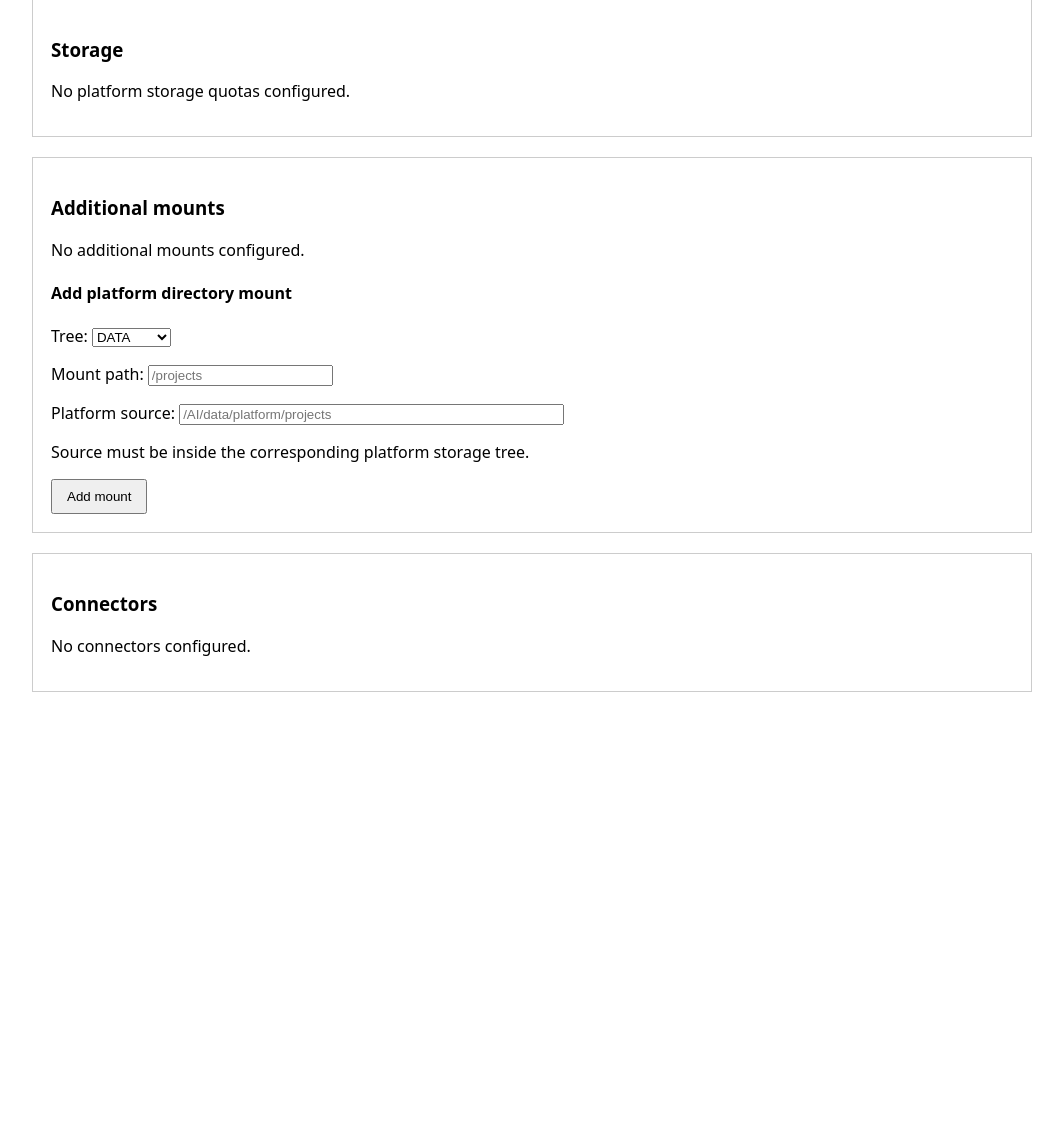
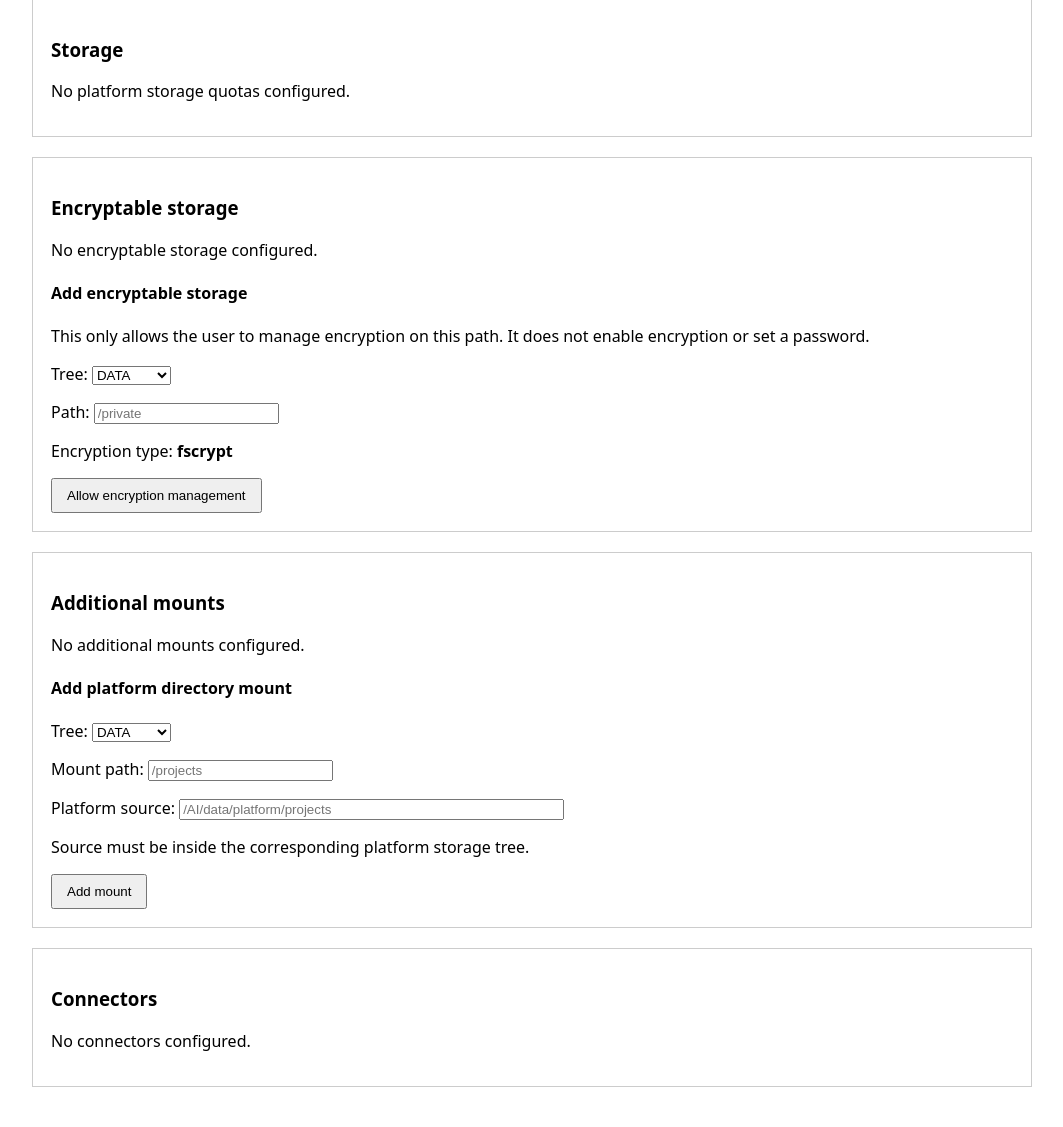
Before and after one commit to martelnov/ai-platform, a FastAPI app: template control-plane/app/templates/user-detail.html in a window 1280 px wide. Shown: the part 607-1734 px from the top of the page, without its empty margins (108-1171 px from the left). Before the commit the page ends 1299 px from the top, so only its background shows below. Run offline with FastAPI, Linux system fonts and the light colour scheme; the template is opened without the code that fills it, so the values that code supplies are empty; some libraries are stand-ins or nearby versions.

Commit message:
Add admin encryptable storage policy

```diff
--- a/control-plane/app/main.py
+++ b/control-plane/app/main.py
@@ -753,6 +753,34 @@ def admin_user_detail(request: Request, user_id: int):
                     f"mount-remove:{mount['id']}",
                 )
 
+            cur.execute(
+                """
+                SELECT
+                    id,
+                    tree,
+                    root_path,
+                    encryption_type,
+                    enabled,
+                    created_at
+                FROM user_encryption_roots
+                WHERE user_id = %s
+                ORDER BY tree, root_path
+                """,
+                (user_id,),
+            )
+
+            encryption_roots = [
+                {
+                    "id": row[0],
+                    "tree": row[1],
+                    "root_path": row[2],
+                    "encryption_type": row[3],
+                    "enabled": row[4],
+                    "created_at": row[5],
+                }
+                for row in cur.fetchall()
+            ]
+
     response = templates.TemplateResponse(
         request=request,
         name="user-detail.html",
@@ -760,7 +788,13 @@ def admin_user_detail(request: Request, user_id: int):
             "identity": identity,
             "user": user,
             "error": request.query_params.get("error"),
+            "encryption_error": request.query_params.get("encryption_error"),
             "storage": storage,
+            "encryption_roots": encryption_roots,
+            "encryption_create_csrf": csrf_token(
+                identity["login"],
+                f"encryptable-create:{user_id}",
+            ),
             "mounts": mounts,
             "mount_create_csrf": csrf_token(
                 identity["login"],
@@ -1079,6 +1113,147 @@ def check_tailscale_secret(request: Request):
         "secret": "tailscale.provisioning",
         "status": "decrypt-ok",
     }
+
+
+@app.post("/admin/users/{user_id}/encryptable-storage")
+async def create_encryptable_storage(
+    user_id: int,
+    request: Request,
+):
+    with db_connect() as conn:
+        identity = require_admin(request, conn)
+
+        form = parse_qs(
+            (await request.body()).decode("utf-8")
+        )
+
+        supplied_csrf = form.get("csrf", [""])[0]
+
+        expected_csrf = csrf_token(
+            identity["login"],
+            f"encryptable-create:{user_id}",
+        )
+
+        if not hmac.compare_digest(
+            supplied_csrf,
+            expected_csrf,
+        ):
+            raise HTTPException(
+                status_code=403,
+                detail="Invalid CSRF token",
+            )
+
+        tree = form.get("tree", [""])[0].strip()
+        root_path = form.get("root_path", [""])[0].strip()
+
+        if tree not in ("data", "models"):
+            message = "Invalid storage tree"
+
+            return RedirectResponse(
+                url=(
+                    f"/admin/users/{user_id}?encryption_error="
+                    + quote(message, safe="")
+                    + "#encryptable-storage"
+                ),
+                status_code=303,
+            )
+
+        parts = (
+            root_path[1:].split("/")
+            if root_path.startswith("/")
+            else []
+        )
+
+        if (
+            not root_path.startswith("/")
+            or root_path == "/"
+            or any(
+                not part
+                or part in (".", "..")
+                or "\x00" in part
+                for part in parts
+            )
+        ):
+            message = (
+                "Path must be below the user storage root, "
+                "for example /private"
+            )
+
+            return RedirectResponse(
+                url=(
+                    f"/admin/users/{user_id}?encryption_error="
+                    + quote(message, safe="")
+                    + "#encryptable-storage"
+                ),
+                status_code=303,
+            )
+
+        with conn.cursor() as cur:
+            cur.execute(
+                """
+                SELECT 1
+                FROM users
+                WHERE id = %s
+                """,
+                (user_id,),
+            )
+
+            if not cur.fetchone():
+                raise HTTPException(
+                    status_code=404,
+                    detail="User not found",
+                )
+
+        try:
+            with conn.cursor() as cur:
+                cur.execute(
+                    """
+                    INSERT INTO user_encryption_roots (
+                        user_id,
+                        tree,
+                        root_path,
+                        encryption_type,
+                        enabled
+                    )
+                    VALUES (
+                        %s,
+                        %s,
+                        %s,
+                        'fscrypt',
+                        true
+                    )
+                    """,
+                    (
+                        user_id,
+                        tree,
+                        root_path,
+                    ),
+                )
+
+            conn.commit()
+
+        except Exception:
+            conn.rollback()
+
+            message = (
+                "Cannot mark this path as encryptable. "
+                "It overlaps an existing mount or "
+                "encryptable storage path."
+            )
+
+            return RedirectResponse(
+                url=(
+                    f"/admin/users/{user_id}?encryption_error="
+                    + quote(message, safe="")
+                    + "#encryptable-storage"
+                ),
+                status_code=303,
+            )
+
+    return RedirectResponse(
+        url=f"/admin/users/{user_id}#encryptable-storage",
+        status_code=303,
+    )
 
 
 @app.post("/admin/users/{user_id}/mounts/directory")
--- a/control-plane/app/templates/user-detail.html
+++ b/control-plane/app/templates/user-detail.html
@@ -135,6 +135,89 @@
     {% else %}
     <p>No platform storage quotas configured.</p>
     {% endif %}
+</div>
+
+<div class="box">
+    <h3 id="encryptable-storage">Encryptable storage</h3>
+
+    {% if encryption_error %}
+    <div class="error-box" role="alert">
+        Error: {{ encryption_error }}
+    </div>
+    {% endif %}
+
+    {% if encryption_roots %}
+    <table>
+        <thead>
+            <tr>
+                <th>Tree</th>
+                <th>Path</th>
+                <th>Type</th>
+                <th>Enabled</th>
+            </tr>
+        </thead>
+        <tbody>
+        {% for root in encryption_roots %}
+            <tr>
+                <td>{{ root.tree | upper }}</td>
+                <td>{{ root.root_path }}</td>
+                <td>{{ root.encryption_type }}</td>
+                <td>{{ "yes" if root.enabled else "no" }}</td>
+            </tr>
+        {% endfor %}
+        </tbody>
+    </table>
+    {% else %}
+    <p>No encryptable storage configured.</p>
+    {% endif %}
+
+    <h4>Add encryptable storage</h4>
+
+    <p>
+        This only allows the user to manage encryption on this path.
+        It does not enable encryption or set a password.
+    </p>
+
+    <form
+        method="post"
+        action="/admin/users/{{ user.id }}/encryptable-storage"
+    >
+        <input
+            type="hidden"
+            name="csrf"
+            value="{{ encryption_create_csrf }}"
+        >
+
+        <p>
+            <label>
+                Tree:
+                <select name="tree">
+                    <option value="data">DATA</option>
+                    <option value="models">MODELS</option>
+                </select>
+            </label>
+        </p>
+
+        <p>
+            <label>
+                Path:
+                <input
+                    type="text"
+                    name="root_path"
+                    placeholder="/private"
+                    required
+                >
+            </label>
+        </p>
+
+        <p>
+            Encryption type: <strong>fscrypt</strong>
+        </p>
+
+        <button type="submit">
+            Allow encryption management
+        </button>
+    </form>
 </div>
 
 <div class="box">
```
